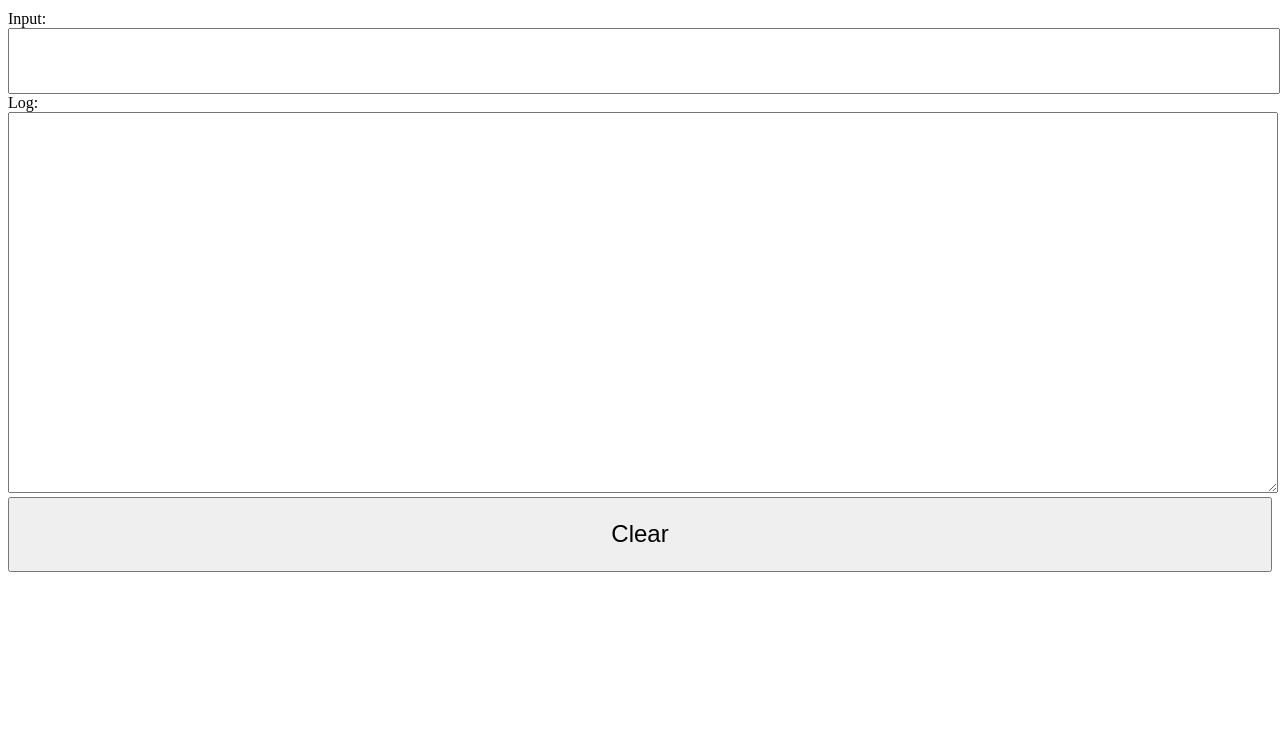
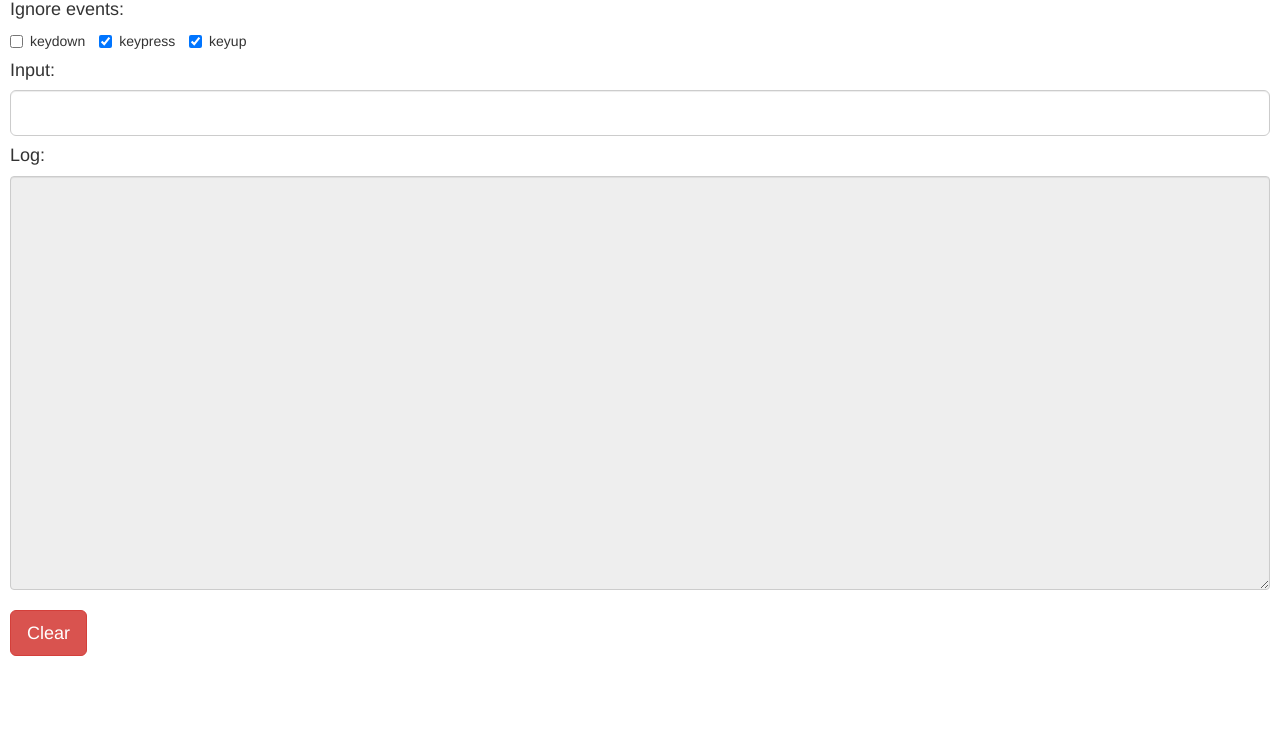
Before and after one commit to gabsouki/BarcodeDebugger, a plain HTML site: page index.html in a window 1280 px wide. Shown: the part 70-800 px from the top of the page. Drawn offline with nearby package versions, Linux system fonts and the light colour scheme.

Commit message:
Added bootstrap and event ignore options

```diff
--- a/index.html
+++ b/index.html
@@ -14,21 +14,11 @@
 
     </script>
     <script src="script.js"></script>
+    <link href="https://maxcdn.bootstrapcdn.com/bootstrap/3.3.7/css/bootstrap.min.css" rel="stylesheet">
     <style>
-        button {
-            font-size:150%;
-            display:inline-block;
-            width:100%;
-            height:75px;
-        }
-        textarea {
-            width:100%;
-            height:375px;
-        }
-        input {
-            font-size:200%;
-            width:100%;
-            height:60px;
+        body {
+            margin: 10px;
+            height: 100%;
         }
     </style>
 </head>
@@ -37,10 +27,25 @@
 <h1>Barcode debugger</h1>
 
 <form name="keyform" id="keyform" onsubmit="return false">
-    <p>Input:<br>
-        <input id="kinput" type="text"><br>
-        Log:<br>
-        <textarea id="log" onfocus="this.blur()"></textarea><br>
-        <button onclick="logClear()">Clear</button></p></form>
+    <div class="form-group">
+        <h4>Ignore events:</h4>
+        <label class="checkbox-inline">
+            <input type="checkbox" id="keydownIgnore" value="1"> keydown
+        </label>
+        <label class="checkbox-inline">
+            <input type="checkbox" id="keypressIgnore" value="1" checked> keypress
+        </label>
+        <label class="checkbox-inline">
+            <input type="checkbox" id="keyupIgnore" value="1" checked> keyup
+        </label>
+        <br>
+        <h4>Input:</h4>
+        <input class="form-control input-lg" id="kinput" type="text">
+        <h4>Log:</h4>
+        <textarea rows="20" class="form-control" id="log" readonly></textarea>
+        <br>
+        <button class="btn btn-danger btn-lg" onclick="logClear()">Clear</button>
+    </div>
+</form>
 </body>
 </html>
--- a/script.js
+++ b/script.js
@@ -2,6 +2,8 @@ var timer = 0
 
 window.onload = function(){
     document.getElementById('kinput').onkeydown = kdowntimer
+    document.getElementById('kinput').onkeyup = kdowntimer
+    document.getElementById('kinput').onkeypress = kdowntimer
 }
 
 function kdowntimer(e) {
@@ -9,12 +11,14 @@ function kdowntimer(e) {
     newtime = +new Date()
     time = newtime - timer
 
+    if (document.forms.keyform[e.type + 'Ignore'].checked) return
+
     logline = 'ms | Keycode:' + e.keyCode + ' | Character:' + String.fromCharCode(e.keyCode || e.charCode)
 
     if(timer==0) {
-        message = 0 + logline
+        message = e.type + ' | ' + 0 + logline
     } else {
-        message = time + logline
+        message = e.type + ' | ' + time + logline
     }
 
     var area = document.getElementById('log')
```
